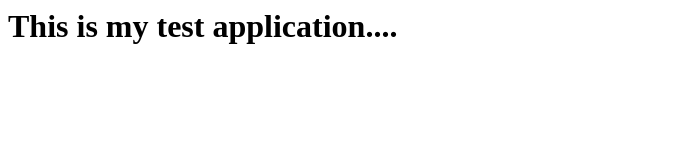
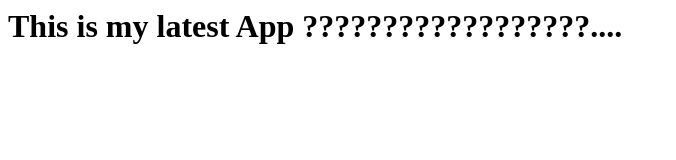
Before and after one commit to aftabshaikh1/del25march23, a plain HTML site: page index.html in a window 1280 px wide. Shown: the whole page, without its empty margins (0-676 px from the left). Drawn offline with Linux system fonts and the light colour scheme.

Commit message:
update1
I updated this app for test2

```diff
--- a/index.html
+++ b/index.html
@@ -1 +1 @@
-<h1>This is my test application....</h1>
+<h1>This is my latest App ??????????????????....</h1>
```
